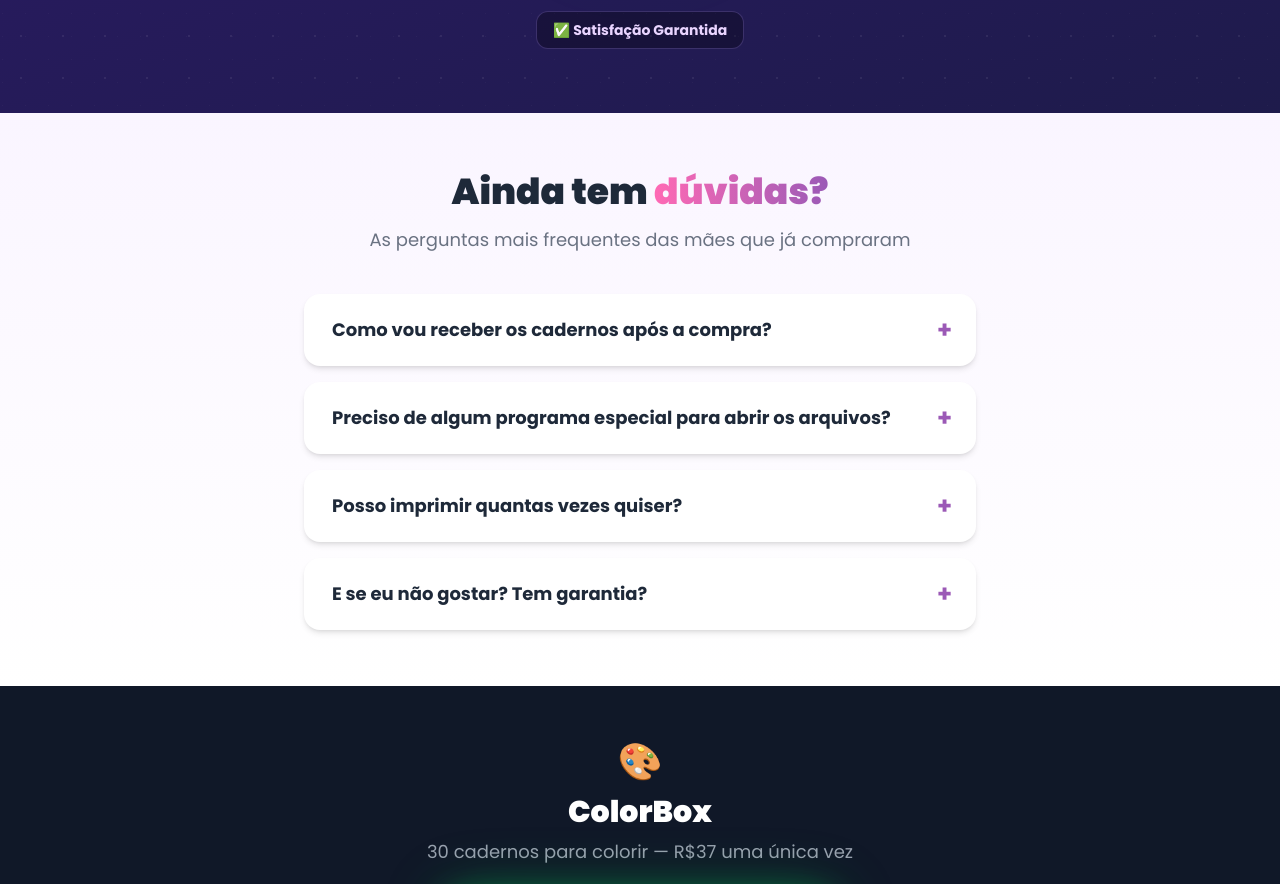
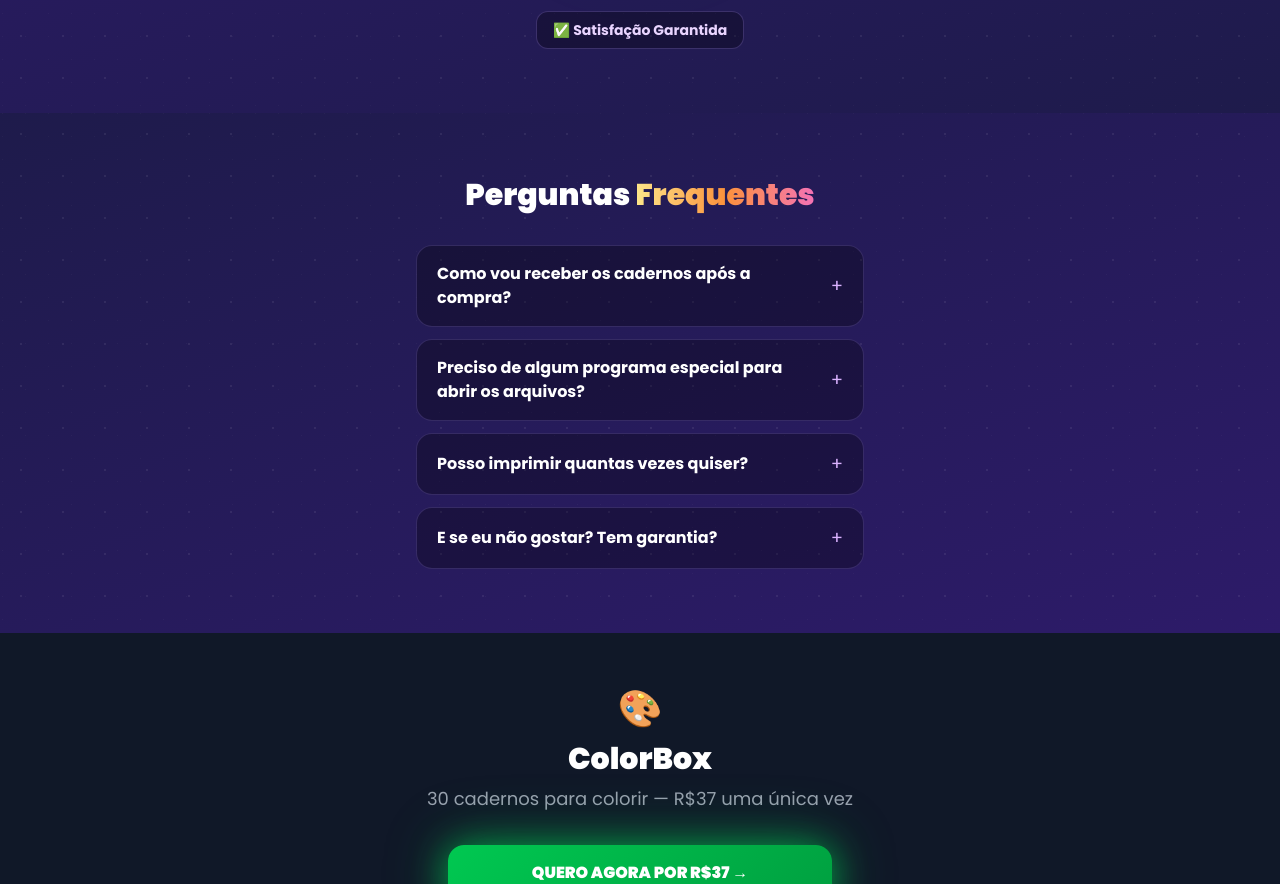
Before and after one commit to CoimbraViih/ColorBox, a React (Vite) app: page / in a window 1280 px wide. Shown: the part 5679-6563 px from the top of the page. Built offline with nearby package versions, Linux system fonts and the light colour scheme.

Commit message:
feat: FAQSection accordion Framer Motion AnimatePresence

```diff
--- a/src/components/sections/FAQSection.jsx
+++ b/src/components/sections/FAQSection.jsx
@@ -1,67 +1,68 @@
 import { useState } from 'react'
+import { motion, AnimatePresence } from 'framer-motion'
 import { FAQS } from '../../constants/faqs'
 
-export default function FAQSection() {
-  const [activeIndex, setActiveIndex] = useState(null)
-
-  function toggle(index) {
-    setActiveIndex(activeIndex === index ? null : index)
-  }
+function FAQItem({ faq }) {
+  const [open, setOpen] = useState(false)
 
   return (
-    <section className="bg-gradient-to-b from-purple-50 to-white px-5 py-14">
-      <div className="mx-auto max-w-2xl">
-        <h2 className="text-center text-3xl font-black leading-tight text-gray-800 sm:text-4xl">
-          Ainda tem{' '}
-          <span className="bg-gradient-to-r from-brand-pink to-brand-purple bg-clip-text text-transparent">
-            dúvidas?
-          </span>
-        </h2>
-        <p className="mx-auto mt-3 max-w-xl text-center text-base text-gray-500 sm:text-lg">
-          As perguntas mais frequentes das mães que já compraram
-        </p>
-
-        <div className="mt-10 flex flex-col gap-4">
-          {FAQS.map((faq, index) => {
-            const isOpen = activeIndex === index
-            return (
     <div
-                key={faq.id}
-                className={`overflow-hidden rounded-2xl bg-white shadow-md transition-shadow ${
-                  isOpen ? 'shadow-lg' : ''
-                }`}
+      className="overflow-hidden rounded-2xl"
+      style={{
+        background: 'rgba(0,0,0,0.3)',
+        border: `1px solid ${open ? 'rgba(167,139,250,0.5)' : 'rgba(167,139,250,0.2)'}`,
+        transition: 'border-color 0.2s',
+      }}
     >
       <button
         type="button"
-                  onClick={() => toggle(index)}
-                  className={`flex w-full items-center justify-between gap-4 px-6 py-5 text-left transition-colors ${
-                    isOpen ? 'border-l-4 border-brand-pink' : 'border-l-4 border-transparent'
-                  }`}
+        className="flex w-full items-center justify-between gap-3 px-5 py-4 text-left"
+        onClick={() => setOpen(v => !v)}
+        aria-expanded={open}
       >
-                  <span className="text-base font-bold text-gray-800 sm:text-lg">
-                    {faq.question}
-                  </span>
-                  <span
-                    className={`shrink-0 text-2xl font-bold text-brand-purple transition-transform duration-300 ${
-                      isOpen ? 'rotate-45' : 'rotate-0'
-                    }`}
+        <span className="font-bold text-white">{faq.question}</span>
+        <motion.span
+          className="flex-shrink-0 text-purple-300 text-lg"
+          animate={{ rotate: open ? 45 : 0 }}
+          transition={{ duration: 0.2 }}
         >
           +
-                  </span>
+        </motion.span>
       </button>
 
-                <div
-                  className={`overflow-hidden transition-all duration-300 ease-in-out ${
-                    isOpen ? 'max-h-96 opacity-100' : 'max-h-0 opacity-0'
-                  }`}
+      <AnimatePresence initial={false}>
+        {open && (
+          <motion.div
+            initial={{ height: 0, opacity: 0 }}
+            animate={{ height: 'auto', opacity: 1 }}
+            exit={{ height: 0, opacity: 0 }}
+            transition={{ duration: 0.25, ease: 'easeInOut' }}
           >
-                  <p className="px-6 pb-5 text-sm leading-relaxed text-gray-500 sm:text-base">
+            <p className="px-5 pb-5 text-sm leading-relaxed text-purple-200">
               {faq.answer}
             </p>
-                </div>
+          </motion.div>
+        )}
+      </AnimatePresence>
     </div>
   )
-          })}
+}
+
+export default function FAQSection() {
+  return (
+    <section
+      className="stars-bg relative overflow-hidden px-5 py-16"
+      style={{ background: 'linear-gradient(160deg, #1e1b4b 0%, #2d1b69 100%)' }}
+    >
+      <div className="relative mx-auto max-w-md">
+        <h2 className="mb-8 text-center text-3xl font-black text-white">
+          Perguntas <span className="gradient-text">Frequentes</span>
+        </h2>
+
+        <div className="flex flex-col gap-3">
+          {FAQS.map(faq => (
+            <FAQItem key={faq.id} faq={faq} />
+          ))}
         </div>
       </div>
     </section>
```
Lines whose indentation alone changed are shown as unchanged.
